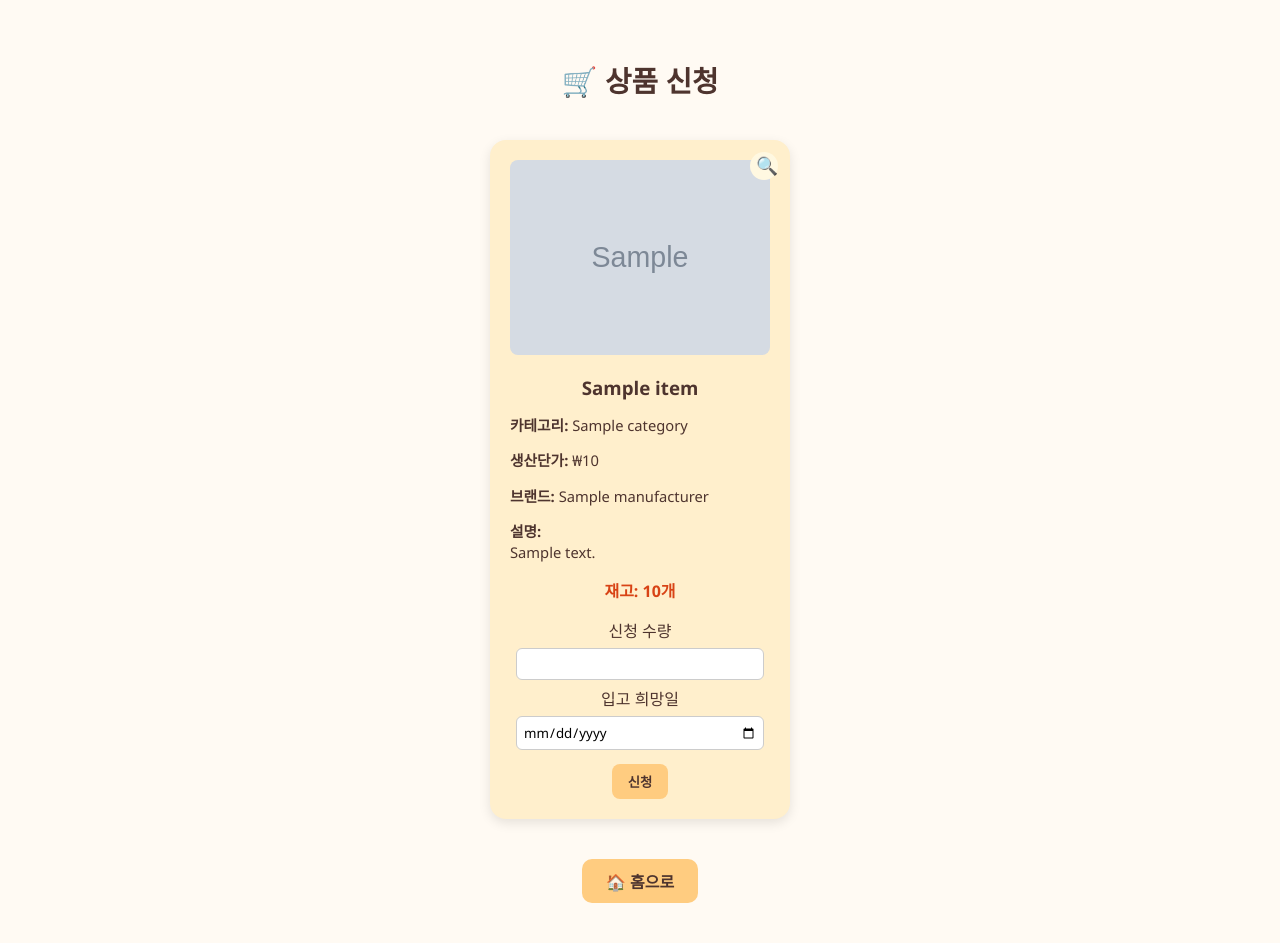
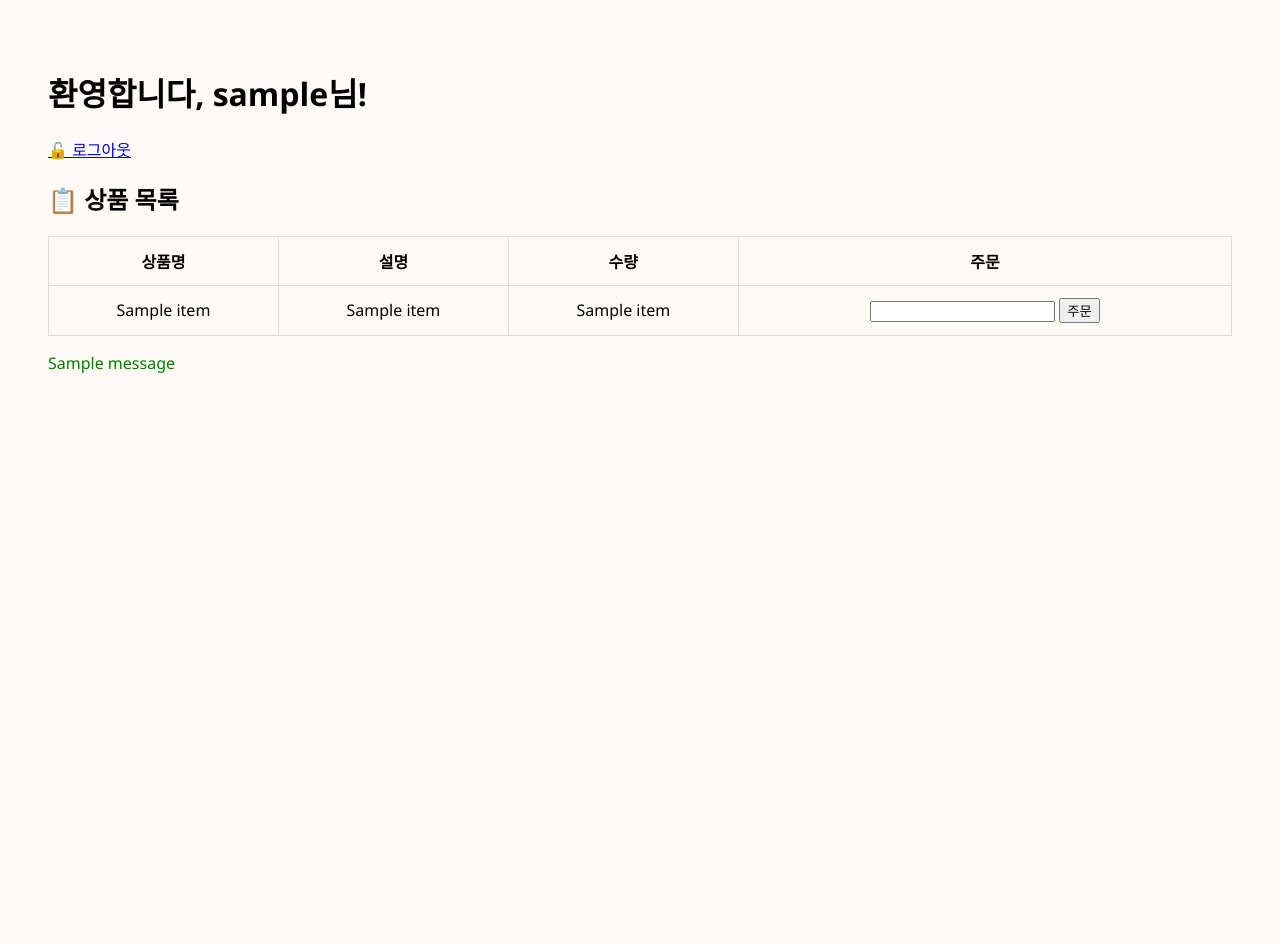
Before and after one commit to carrot0217/Betifulstore-app, a Flask app: template templates/index.html in a window 1280 px wide. After the commit the page ends 373 px from the top, so only its background shows below. Run offline with Flask 3, Linux system fonts and the light colour scheme; the template is opened without the code that fills it: most values are stand-ins (such as "Sample title", 1, 10 or a date in 2020); grey boxes marked "Sample" are stand-in pictures; one stand-in notice (Sample message) is shown; some libraries are stand-ins or nearby versions.

Commit message:
Update index.html

```diff
--- a/templates/index.html
+++ b/templates/index.html
@@ -1,140 +1,54 @@
-{% extends "base.html" %}
-{% block title %}🛒 상품 신청{% endblock %}
-
-{% block content %}
+<!DOCTYPE html>
+<html lang="ko">
+<head>
+  <meta charset="UTF-8">
+  <title>📦 대시보드</title>
+  <meta name="viewport" content="width=device-width, initial-scale=1">
   <style>
     body {
       background-color: #fffaf3;
-      font-family: 'Segoe UI', 'Noto Sans KR', sans-serif;
+      font-family: 'Segoe UI', sans-serif;
+      padding: 40px;
+    }
+    table {
+      width: 100%;
+      border-collapse: collapse;
+    }
+    th, td {
+      padding: 12px;
+      border: 1px solid #ddd;
       text-align: center;
-      padding: 40px;
-      color: #4e342e;
     }
-
-    h1 {
-      font-size: 1.8em;
-      margin-bottom: 40px;
-    }
-
-    .card-container {
-      display: flex;
-      flex-wrap: wrap;
-      justify-content: center;
-      gap: 30px;
-    }
-
-    .card {
-      background-color: #ffefcc;
-      border-radius: 16px;
-      padding: 20px;
-      width: 260px;
-      box-shadow: 0 4px 12px rgba(0, 0, 0, 0.1);
-      position: relative;
-    }
-
-    .card img {
-      width: 100%;
-      border-radius: 8px;
-    }
-
-    .zoom-btn {
-      position: absolute;
-      top: 12px;
-      right: 12px;
-      background-color: #fff8e1;
-      border: none;
-      font-size: 1.1em;
-      cursor: pointer;
-      border-radius: 50%;
-      width: 28px;
-      height: 28px;
-    }
-
-    .card h3 {
-      margin: 15px 0 10px;
-    }
-
-    .left-info {
-      text-align: left;
-      font-size: 0.92em;
-      line-height: 1.4em;
-    }
-
-    .stock-text {
-      color: #d84315;
-      font-weight: bold;
-    }
-
-    input[type="number"], input[type="date"] {
-      width: 90%;
-      padding: 6px;
-      margin: 6px 0;
-      border-radius: 6px;
-      border: 1px solid #ccc;
-      font-family: inherit;
-    }
-
-    button.submit-btn {
-      background-color: #ffcc80;
-      color: #4e342e;
-      font-weight: bold;
-      padding: 8px 16px;
-      border: none;
-      border-radius: 8px;
-      margin-top: 8px;
-      cursor: pointer;
-    }
-
-    button.submit-btn:hover {
-      background-color: #ffb74d;
-    }
-
-    .home-btn {
-      display: inline-block;
-      margin-top: 40px;
-      padding: 10px 24px;
-      background-color: #ffcc80;
-      color: #4e342e;
-      font-weight: bold;
-      text-decoration: none;
-      border-radius: 10px;
-    }
-
-    .home-btn:hover {
-      background-color: #ffb74d;
+    form {
+      display: inline;
     }
   </style>
-
-  <h1>🛒 상품 신청</h1>
-
-  <div class="card-container">
+</head>
+<body>
+  <h1>환영합니다, {{ username }}님!</h1>
+  <a href="{{ url_for('logout') }}">🔓 로그아웃</a>
+  <h2>📋 상품 목록</h2>
+  <table>
+    <tr><th>상품명</th><th>설명</th><th>수량</th><th>주문</th></tr>
     {% for item in items %}
-    <div class="card">
-      <img src="{{ url_for('static', filename='uploads/' ~ item.image) }}" alt="{{ item.name }}">
-      <button class="zoom-btn" onclick="window.open('{{ url_for('static', filename='uploads/' ~ item.image) }}', '_blank')">🔍</button>
-
-      <h3>{{ item.name }}</h3>
-
-      <div class="left-info">
-        <p><strong>카테고리:</strong> {{ item.category }}</p>
-        <p><strong>생산단가:</strong> ₩{{ item.price }}</p>
-        <p><strong>브랜드:</strong> {{ item.manufacturer }}</p>
-        <p><strong>설명:</strong><br>{{ item.description | replace('\n', '<br>') | safe }}</p>
-      </div>
-
-      <p class="stock-text">재고: {{ item.stock }}개</p>
-
-      <form method="post" action="/order" target="_blank">
-        <label>신청 수량</label><br>
-        <input type="number" name="quantity" required><br>
-        <label>입고 희망일</label><br>
-        <input type="date" name="wish_date" required><br>
-        <input type="hidden" name="item_name" value="{{ item.name }}">
-        <button class="submit-btn" type="submit">신청</button>
-      </form>
-    </div>
+    <tr>
+      <td>{{ item[1] }}</td>
+      <td>{{ item[2] }}</td>
+      <td>{{ item[3] }}</td>
+      <td>
+        <form method="POST" action="{{ url_for('place_order') }}">
+          <input type="hidden" name="item_id" value="{{ item[0] }}">
+          <input type="number" name="quantity" min="1" required>
+          <button type="submit">주문</button>
+        </form>
+      </td>
+    </tr>
     {% endfor %}
-  </div>
-
-  <a href="/user/home" class="home-btn">🏠 홈으로</a>
-{% endblock %}
+  </table>
+  {% with messages = get_flashed_messages() %}
+    {% if messages %}
+      <p style="color: green;">{{ messages[0] }}</p>
+    {% endif %}
+  {% endwith %}
+</body>
+</html>
```
